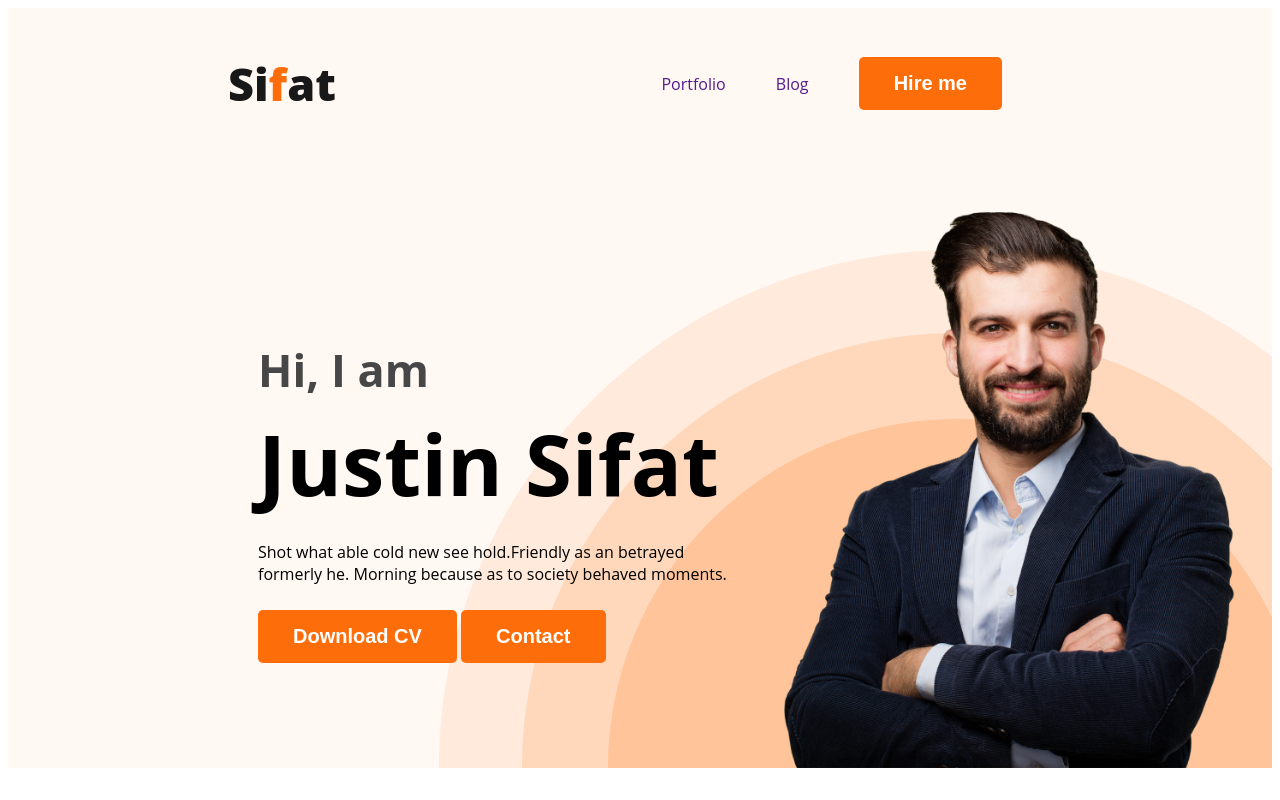
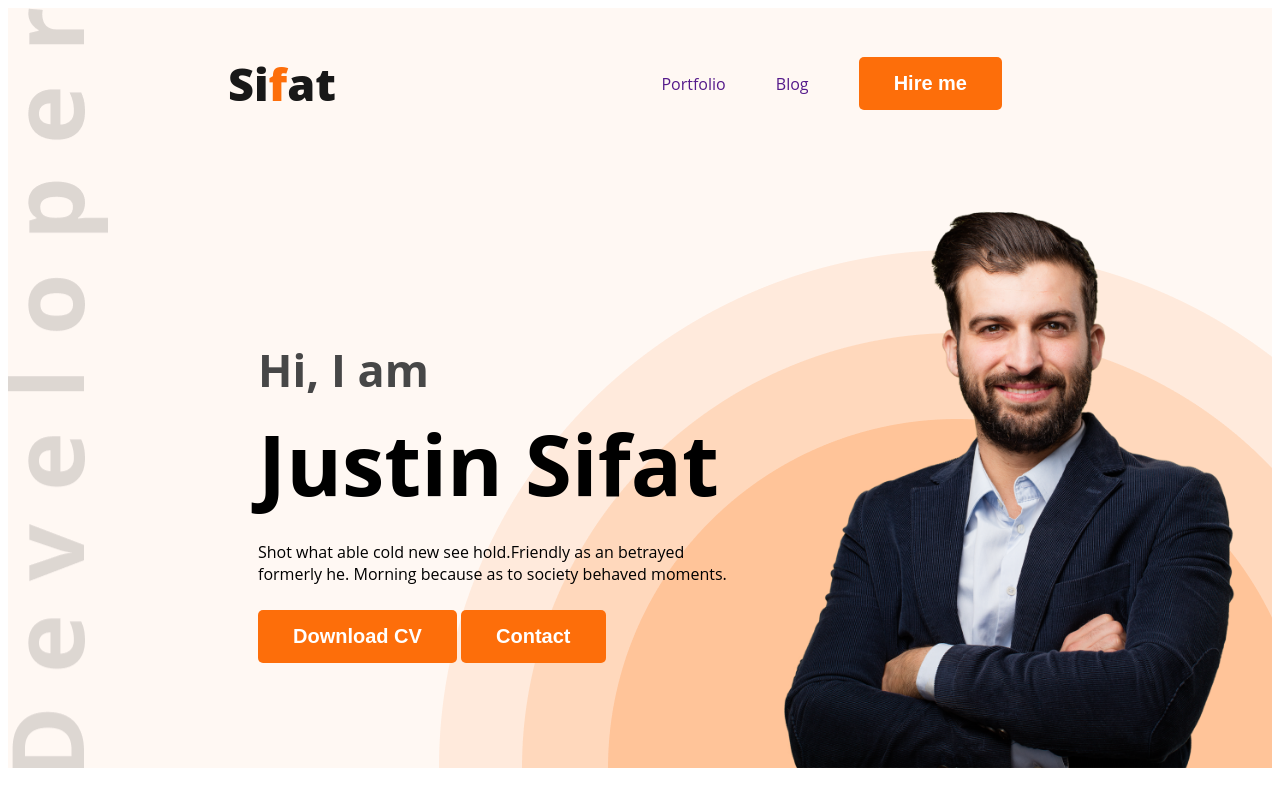
Before and after one commit to sifatjustin/module-m5, a plain HTML site: page index.html in a window 1280 px wide. Shown: the top 800 px of the page. Drawn offline with Linux system fonts and the light colour scheme.

Commit message:
ariana grande

```diff
--- a/style.css
+++ b/style.css
@@ -72,9 +72,9 @@ nav a {
 /*header related styles*/
 .header {
     background-color: #FFF8F3;
-    background-image: url(./images/header_bg.png);
+    background-image: url('./images/header_bg.png'), url('./images/developer.png');
     background-repeat: no-repeat;
-    background-position: bottom right;
+    background-position: bottom right,top left ;
 
 }
 
```
